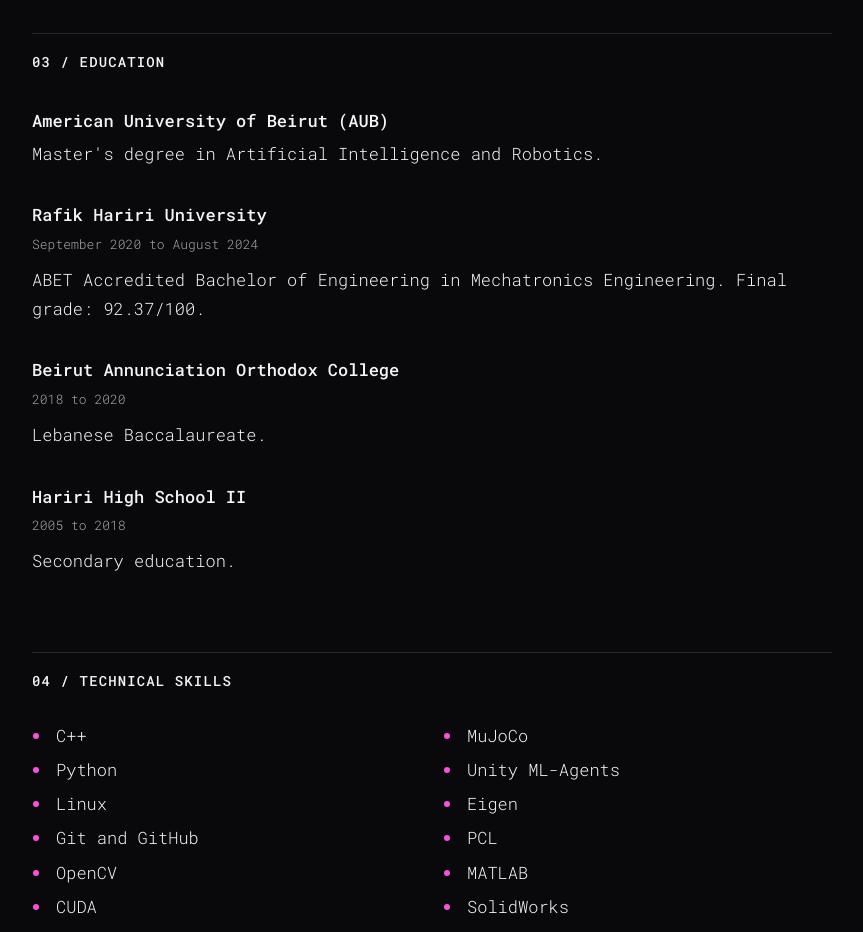
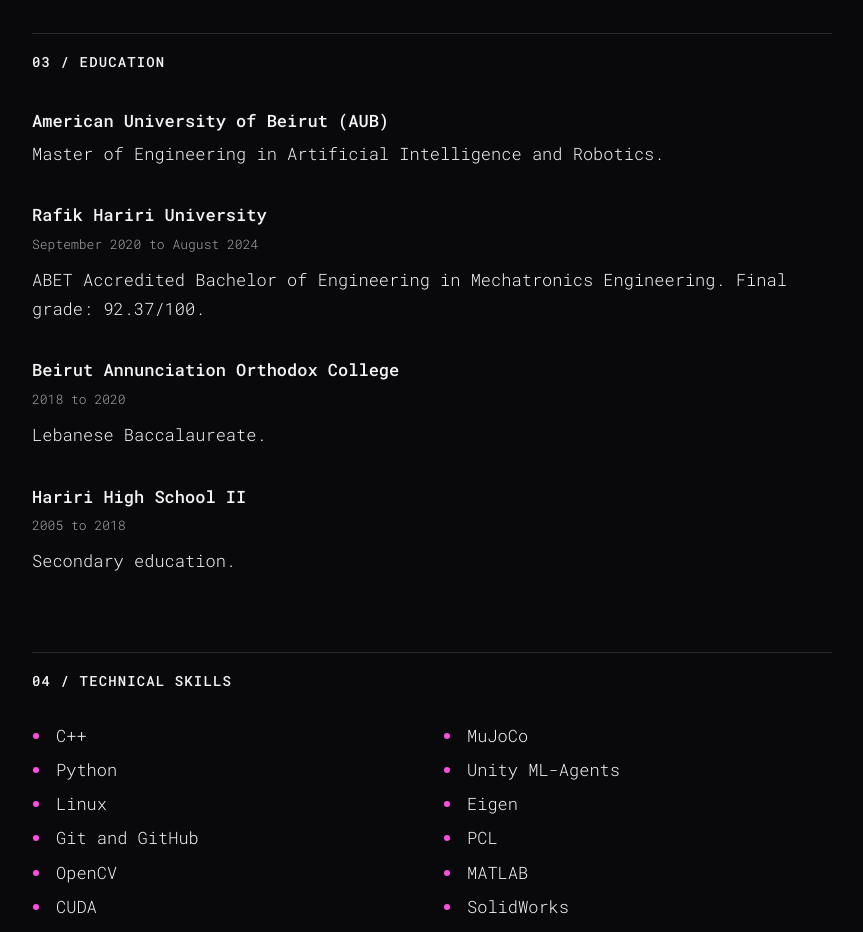
Before and after one commit to ismailabouzeidx/ismailabouzeidx.github.io, a plain HTML site: page index.html in a window 1280 px wide. Shown: the part 3780-4712 px from the top of the page, without its empty margins (208-1071 px from the left). Drawn offline with Linux system fonts and the light colour scheme.

Commit message:
Correct AUB degree title

```diff
--- a/index.html
+++ b/index.html
@@ -483,7 +483,7 @@
       <h2 id="education">03 / Education</h2>
 
       <h3>American University of Beirut (AUB)</h3>
-      <p>Master's degree in Artificial Intelligence and Robotics.</p>
+      <p>Master of Engineering in Artificial Intelligence and Robotics.</p>
 
       <h3>Rafik Hariri University</h3>
       <p class="meta">September 2020 to August 2024</p>
```
